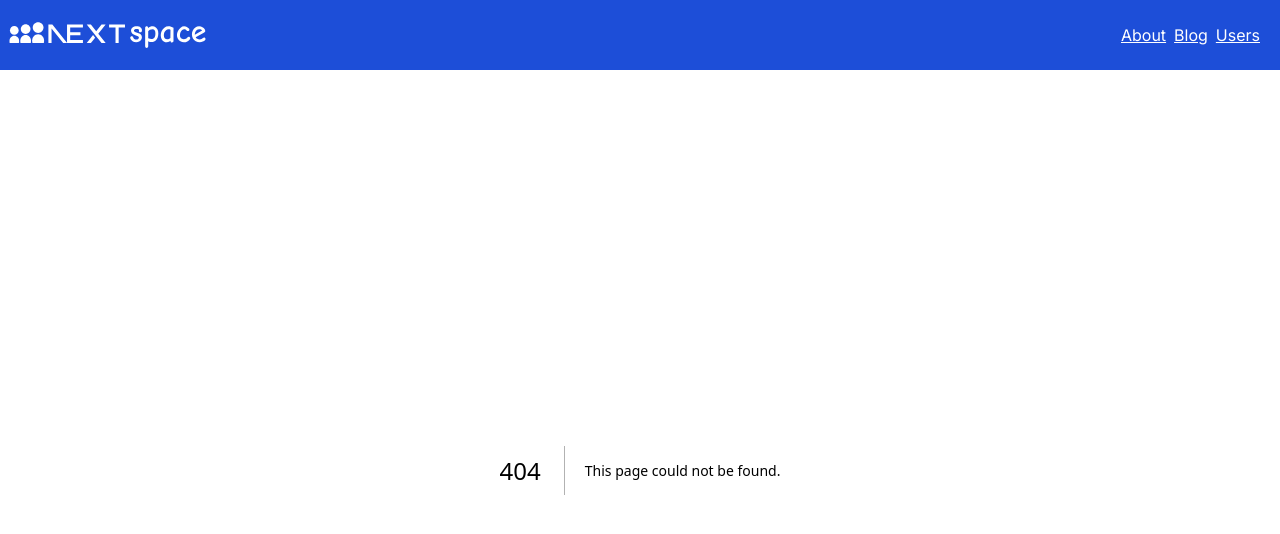
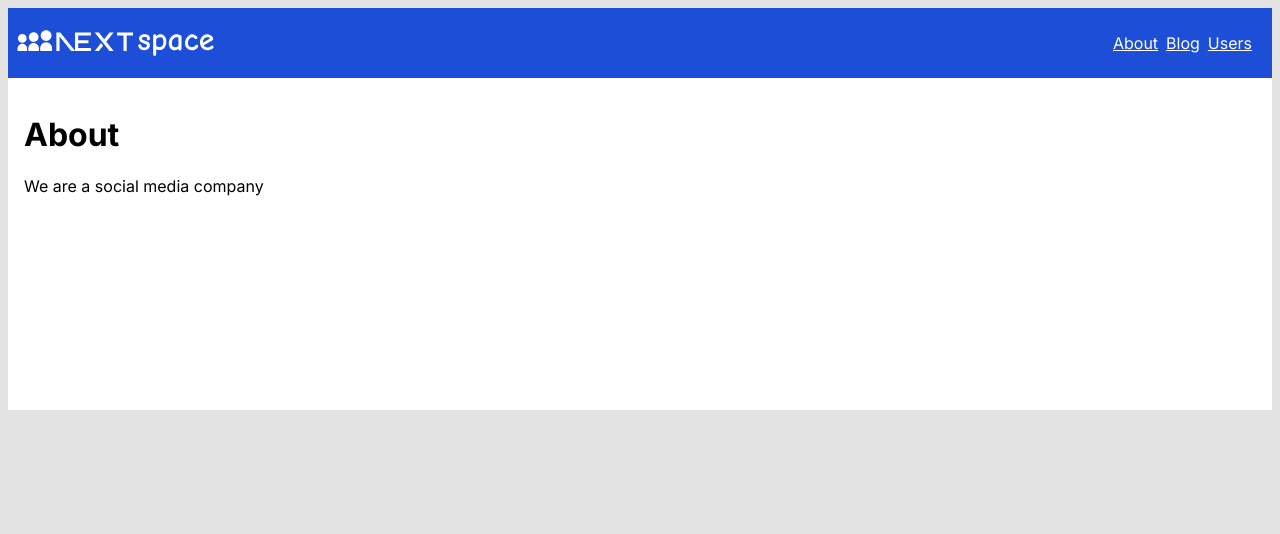
Before and after one commit to ralonsodeniz/nextjs-social-media-test, a Next.js app: page /about in a window 1280 px wide. Before the commit this address had no page. Shown: the top 534 px of the page. Built offline with nearby package versions, Linux system fonts and the light colour scheme.

Commit message:
feat(pages): about

```diff
--- /dev/null
+++ b/app/about/page.tsx
@@ -0,0 +1,15 @@
+import type { Metadata } from 'next';
+
+export const metadata: Metadata = {
+  title: 'About Us',
+  description: 'Information about who we are',
+};
+
+const AboutPage = () => (
+  <main>
+    <h1>About</h1>
+    <p>We are a social media company</p>
+  </main>
+);
+
+export default AboutPage;
```
Also changed, not shown: app/page.tsx (+7 -0 lines).
